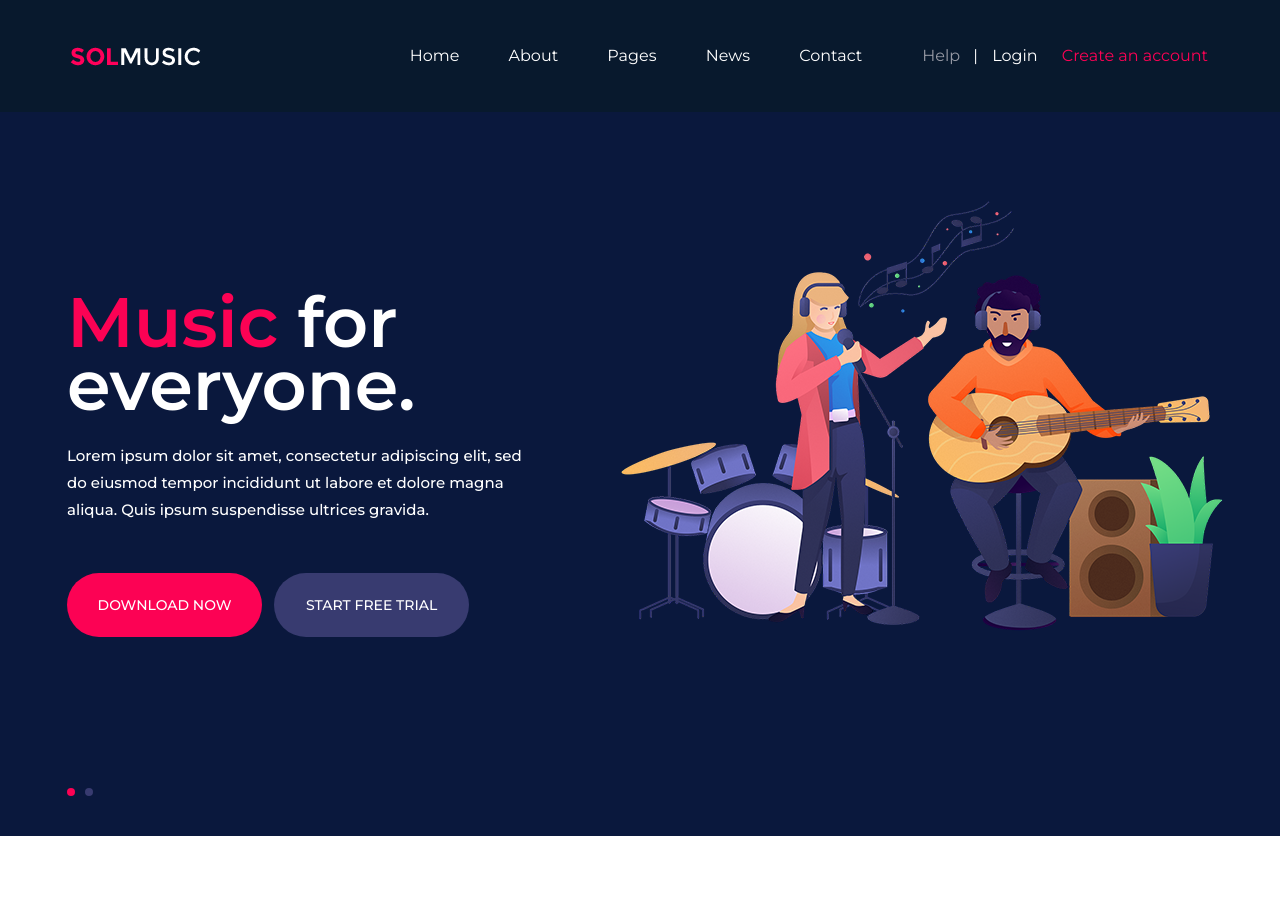
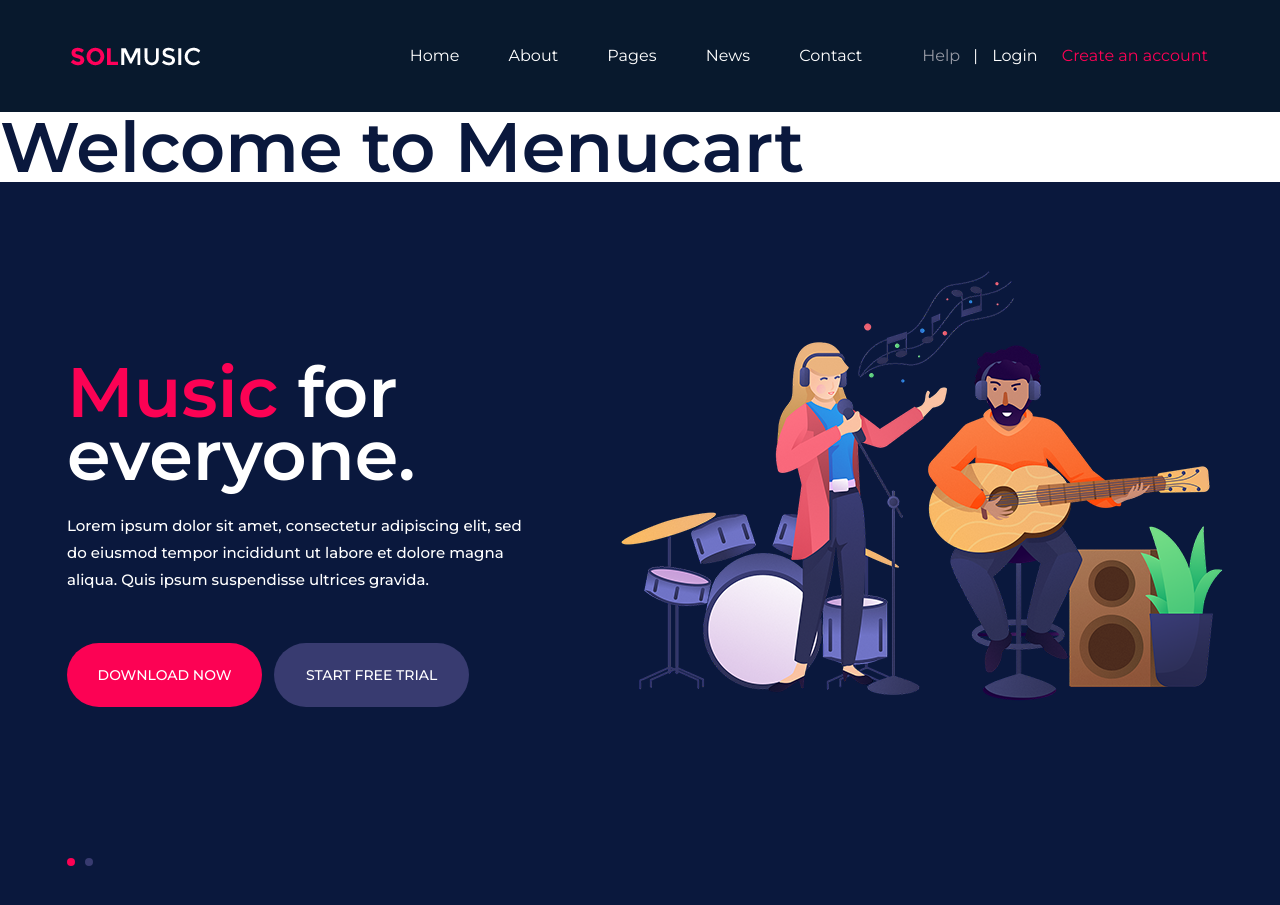
Before and after one commit to khs56/menucart, a Symfony app: template templates/base.html.twig in a window 1280 px wide. Shown: the top 905 px of the page. Run offline with Twig, Linux system fonts and the light colour scheme; the template is opened without the code that fills it, so the values that code supplies are empty; some libraries are stand-ins or nearby versions.

Commit message:
Update base.html.twig

```diff
--- a/templates/base.html.twig
+++ b/templates/base.html.twig
@@ -60,7 +60,11 @@
 	</header>
 	<!-- Header section end -->
 
-	<!-- Hero section -->
+  {% block body %}
+    <h1>Welcome to Menucart</h1>
+  {% endblock %}
+
+  <!-- Hero section -->
 	<section class="hero-section">
 		<div class="hero-slider owl-carousel">
 			<div class="hs-item">
```
